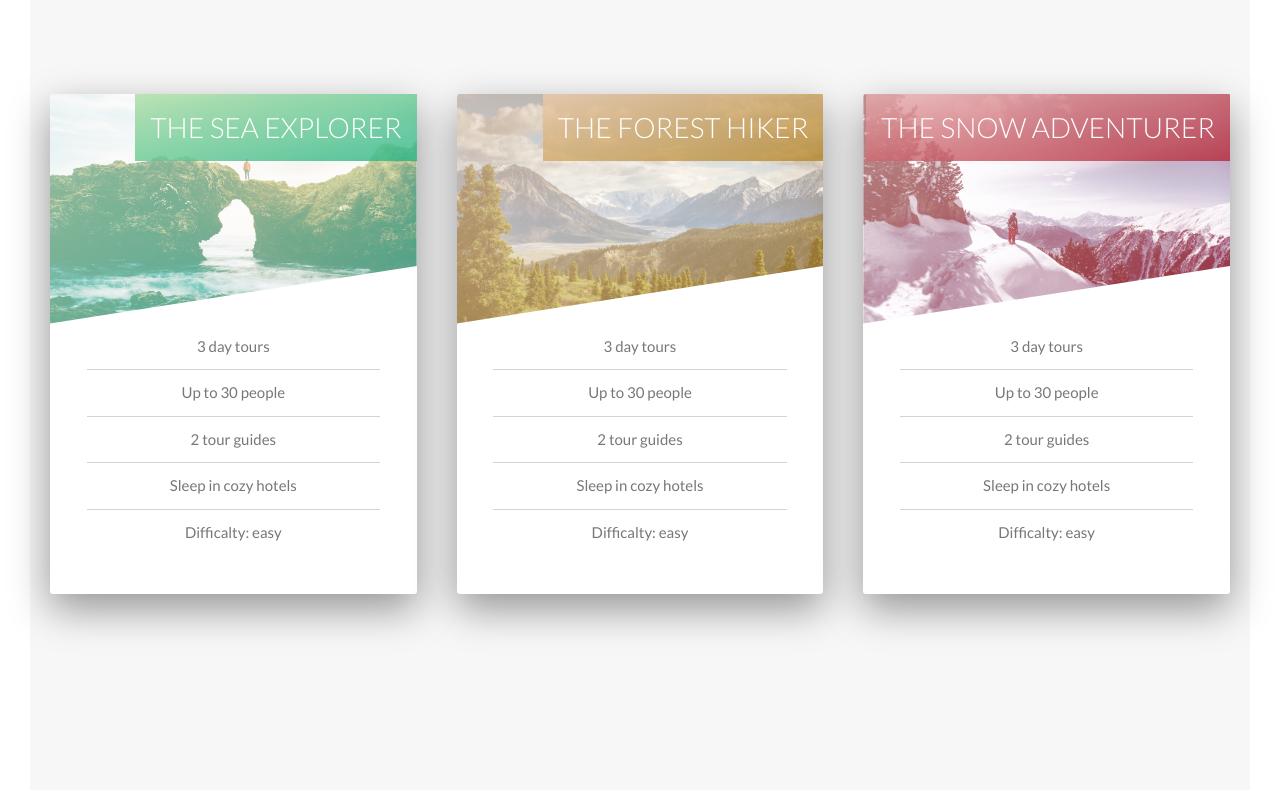
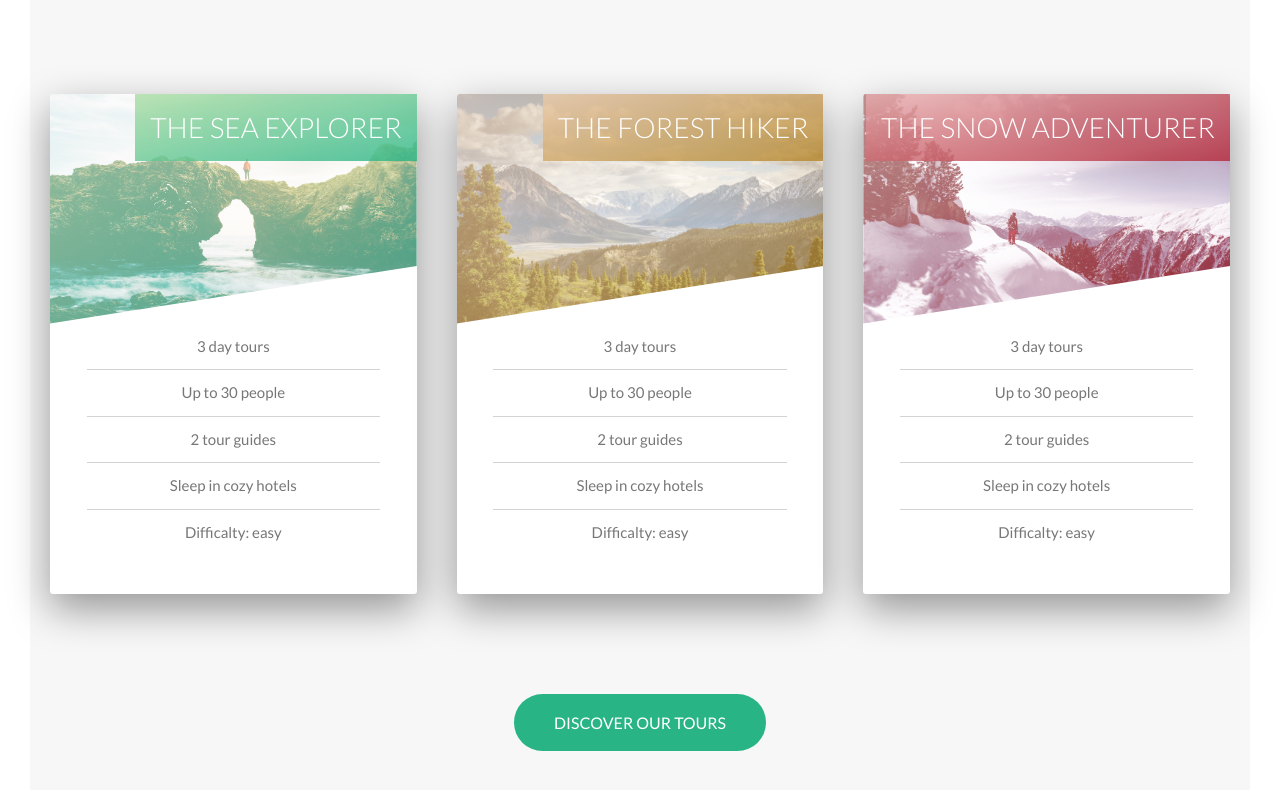
Before and after one commit to DenisPepper/jonas-css-natours, a React (Vite) app: page / in a window 1280 px wide. Shown: the part 2396-3186 px from the top of the page. Built offline with nearby package versions, Linux system fonts and the light colour scheme.

Commit message:
Добавит ссылку на просмотр всех туров

```diff
--- a/src/components/header/header.css
+++ b/src/components/header/header.css
@@ -143,6 +143,11 @@
   color: #777;
 }
 
+.btn--green {
+  background-color: var(--color-green-dark);
+  color: white;
+}
+
 .btn--white::after {
   background-color: #fff;
 }
--- a/src/components/tours/tours.css
+++ b/src/components/tours/tours.css
@@ -2,6 +2,8 @@
   background-color: var(--color-gray-light-1);
   padding: 25rem 2rem;
   margin-top: -20dvh;
+  display: flex;
+  flex-direction: column;
 }
 
 .tours-list {
@@ -9,4 +11,12 @@
   grid-template-columns: repeat(3, 0.8fr);
   gap: 4rem;
   justify-content: center;
+  margin-bottom: 10rem;
 }
+
+.tours__link {
+  max-width: 20%;
+  min-width: max-content;
+  text-align: center;
+  align-self: center;
+}
--- a/src/components/tours/tours.jsx
+++ b/src/components/tours/tours.jsx
@@ -52,6 +52,9 @@ export function Tours() {
           <Tour {...tour} key={tour.id} />
         ))}
       </div>
+      <a className='btn btn--green tours__link' href='#'>
+        Discover our tours
+      </a>
     </section>
   );
 }
```
